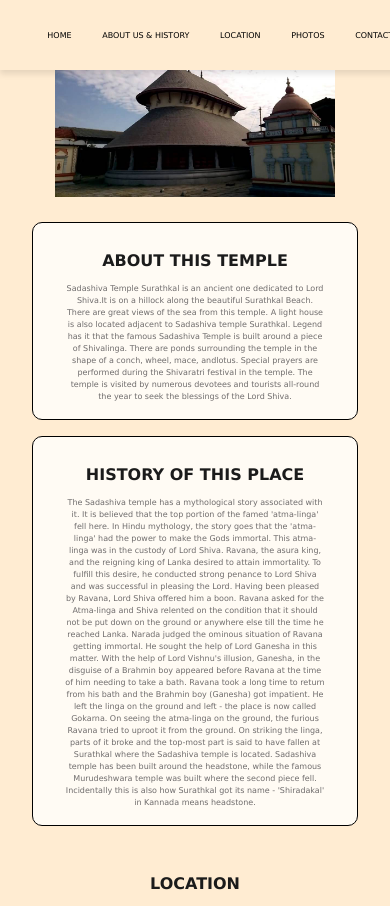
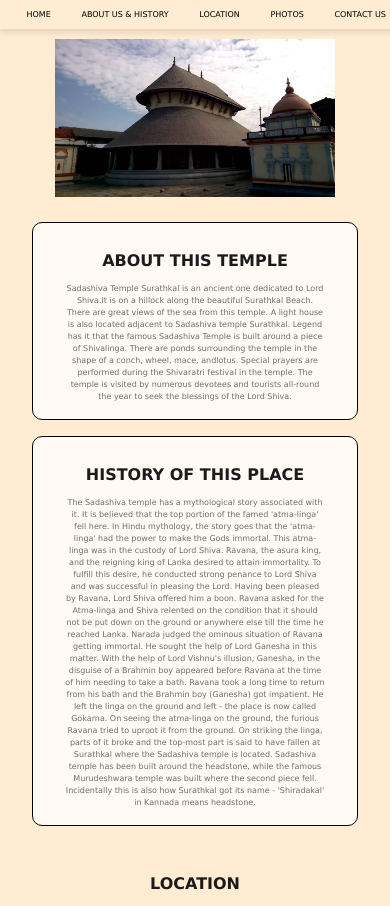
Before and after one commit to Deepthi014/Temple, a plain HTML site: page index.html in a window 390 px wide. Shown: the top 906 px of the page. Drawn offline with nearby package versions, Linux system fonts and the light colour scheme; grey boxes are pictures that could not be loaded.

Commit message:
Update index.css

```diff
--- a/index.css
+++ b/index.css
@@ -345,7 +345,7 @@ footer{
 
 @media screen and (max-width:550px){
     #navbar{
-        padding:2rem;
+        padding:0.7rem;
     }
     #navbar a{
         font-size: 0.5rem;
```
